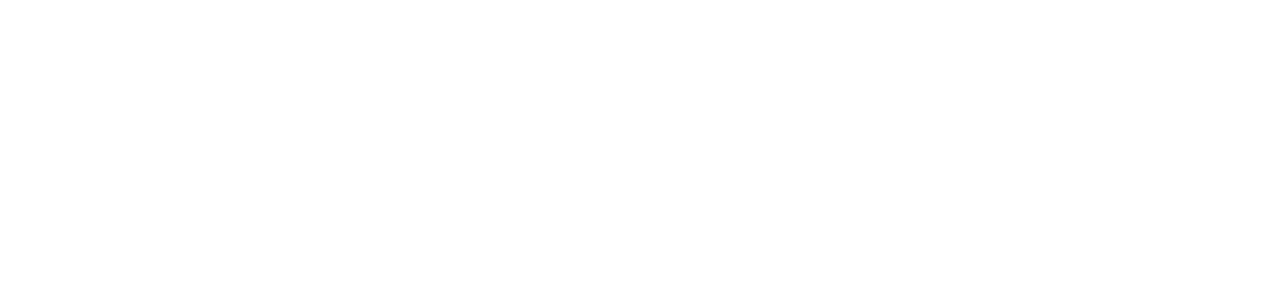
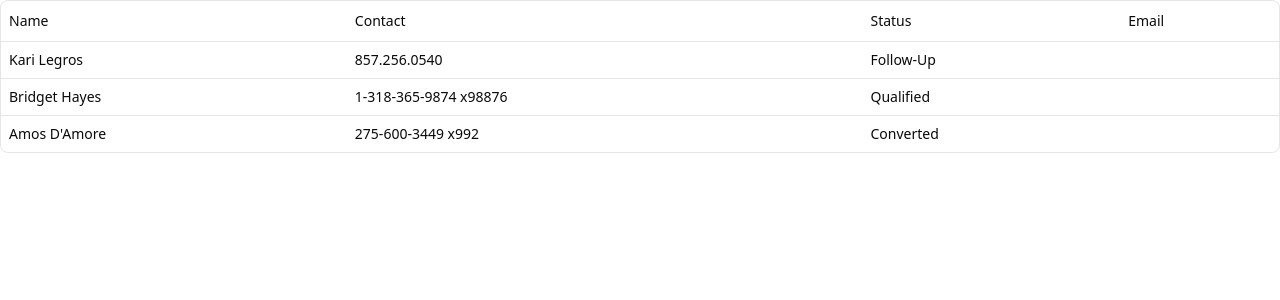
Before and after one commit to RaturiAR7/lead-manager, a React (Vite) app in the folder Frontend/: page / in a window 1280 px wide. Shown: the top 300 px of the page. Built offline with nearby package versions, Linux system fonts and the light colour scheme.

Commit message:
setup data table from shadCn

```diff
--- a/Frontend/package.json
+++ b/Frontend/package.json
@@ -11,6 +11,7 @@
   },
   "dependencies": {
     "@tailwindcss/vite": "^4.1.13",
+    "@tanstack/react-table": "^8.21.3",
     "axios": "^1.12.2",
     "class-variance-authority": "^0.7.1",
     "clsx": "^2.1.1",
--- /dev/null
+++ b/Frontend/src/components/leads/LeadsTable.tsx
@@ -0,0 +1,80 @@
+import type { ColumnDef } from "@tanstack/react-table";
+
+import {
+  flexRender,
+  getCoreRowModel,
+  useReactTable,
+} from "@tanstack/react-table";
+
+import {
+  Table,
+  TableBody,
+  TableCell,
+  TableHead,
+  TableHeader,
+  TableRow,
+} from "@/components/ui/table";
+
+
+interface DataTableProps<TData, TValue> {
+  columns: ColumnDef<TData, TValue>[];
+  data: TData[];
+}
+
+export function DataTable<TData, TValue>({
+  columns,
+  data,
+}: DataTableProps<TData, TValue>) {
+  const table = useReactTable({
+    data,
+    columns,
+    getCoreRowModel: getCoreRowModel(),
+  });
+
+  return (
+    <div className='overflow-hidden rounded-md border'>
+      <Table>
+        <TableHeader>
+          {table.getHeaderGroups().map((headerGroup) => (
+            <TableRow key={headerGroup.id}>
+              {headerGroup.headers.map((header) => {
+                return (
+                  <TableHead key={header.id}>
+                    {header.isPlaceholder
+                      ? null
+                      : flexRender(
+                          header.column.columnDef.header,
+                          header.getContext()
+                        )}
+                  </TableHead>
+                );
+              })}
+            </TableRow>
+          ))}
+        </TableHeader>
+        <TableBody>
+          {table.getRowModel().rows?.length ? (
+            table.getRowModel().rows.map((row) => (
+              <TableRow
+                key={row.id}
+                data-state={row.getIsSelected() && "selected"}
+              >
+                {row.getVisibleCells().map((cell) => (
+                  <TableCell key={cell.id}>
+                    {flexRender(cell.column.columnDef.cell, cell.getContext())}
+                  </TableCell>
+                ))}
+              </TableRow>
+            ))
+          ) : (
+            <TableRow>
+              <TableCell colSpan={columns.length} className='h-24 text-center'>
+                No results.
+              </TableCell>
+            </TableRow>
+          )}
+        </TableBody>
+      </Table>
+    </div>
+  );
+}
--- /dev/null
+++ b/Frontend/src/components/ui/table.tsx
@@ -0,0 +1,114 @@
+import * as React from "react"
+
+import { cn } from "@/lib/utils"
+
+function Table({ className, ...props }: React.ComponentProps<"table">) {
+  return (
+    <div
+      data-slot="table-container"
+      className="relative w-full overflow-x-auto"
+    >
+      <table
+        data-slot="table"
+        className={cn("w-full caption-bottom text-sm", className)}
+        {...props}
+      />
+    </div>
+  )
+}
+
+function TableHeader({ className, ...props }: React.ComponentProps<"thead">) {
+  return (
+    <thead
+      data-slot="table-header"
+      className={cn("[&_tr]:border-b", className)}
+      {...props}
+    />
+  )
+}
+
+function TableBody({ className, ...props }: React.ComponentProps<"tbody">) {
+  return (
+    <tbody
+      data-slot="table-body"
+      className={cn("[&_tr:last-child]:border-0", className)}
+      {...props}
+    />
+  )
+}
+
+function TableFooter({ className, ...props }: React.ComponentProps<"tfoot">) {
+  return (
+    <tfoot
+      data-slot="table-footer"
+      className={cn(
+        "bg-muted/50 border-t font-medium [&>tr]:last:border-b-0",
+        className
+      )}
+      {...props}
+    />
+  )
+}
+
+function TableRow({ className, ...props }: React.ComponentProps<"tr">) {
+  return (
+    <tr
+      data-slot="table-row"
+      className={cn(
+        "hover:bg-muted/50 data-[state=selected]:bg-muted border-b transition-colors",
+        className
+      )}
+      {...props}
+    />
+  )
+}
+
+function TableHead({ className, ...props }: React.ComponentProps<"th">) {
+  return (
+    <th
+      data-slot="table-head"
+      className={cn(
+        "text-foreground h-10 px-2 text-left align-middle font-medium whitespace-nowrap [&:has([role=checkbox])]:pr-0 [&>[role=checkbox]]:translate-y-[2px]",
+        className
+      )}
+      {...props}
+    />
+  )
+}
+
+function TableCell({ className, ...props }: React.ComponentProps<"td">) {
+  return (
+    <td
+      data-slot="table-cell"
+      className={cn(
+        "p-2 align-middle whitespace-nowrap [&:has([role=checkbox])]:pr-0 [&>[role=checkbox]]:translate-y-[2px]",
+        className
+      )}
+      {...props}
+    />
+  )
+}
+
+function TableCaption({
+  className,
+  ...props
+}: React.ComponentProps<"caption">) {
+  return (
+    <caption
+      data-slot="table-caption"
+      className={cn("text-muted-foreground mt-4 text-sm", className)}
+      {...props}
+    />
+  )
+}
+
+export {
+  Table,
+  TableHeader,
+  TableBody,
+  TableFooter,
+  TableHead,
+  TableRow,
+  TableCell,
+  TableCaption,
+}
--- a/Frontend/src/pages/App.tsx
+++ b/Frontend/src/pages/App.tsx
@@ -1,7 +1,48 @@
-import React from "react";
+import { DataTable } from "../components/leads/LeadsTable";
+import { columns, type Lead } from "@/types/lead";
+
+const sampleLeads: Lead[] = [
+  {
+    id: "1",
+    name: "Kari Legros",
+    contact: "857.256.0540",
+    status: "Follow-Up",
+    qualification: "Masters",
+    interest: "Mobile Development",
+    source: "Email Campaign",
+    assignedTo: "John Doe",
+    updatedAt: "May 22, 2025 11:02 PM",
+  },
+  {
+    id: "2",
+    name: "Bridget Hayes",
+    contact: "1-318-365-9874 x98876",
+    status: "Qualified",
+    qualification: "PhD",
+    interest: "Digital Marketing",
+    source: "Website",
+    assignedTo: "John Doe",
+    updatedAt: "May 21, 2025 11:34 PM",
+  },
+  {
+    id: "3",
+    name: "Amos D'Amore",
+    contact: "275-600-3449 x992",
+    status: "Converted",
+    qualification: "Bachelors",
+    interest: "Data Science",
+    source: "Social Media",
+    assignedTo: "Jane Smith",
+    updatedAt: "May 19, 2025 3:03 PM",
+  },
+];
 
 const App = () => {
-  return <div></div>;
+  return (
+    <div>
+      <DataTable columns={columns} data={sampleLeads} />
+    </div>
+  );
 };
 
 export default App;
--- a/Frontend/src/types/lead.ts
+++ b/Frontend/src/types/lead.ts
@@ -0,0 +1,30 @@
+export interface Lead {
+  id: string;
+  name: string;
+  contact: string;
+  status: "Qualified" | "Converted" | "Follow-Up" | "New";
+  qualification: string;
+  interest: string;
+  source: string;
+  assignedTo: string;
+  updatedAt: string;
+}
+import type { ColumnDef } from "@tanstack/react-table";
+export const columns: ColumnDef<Lead>[] = [
+  {
+    accessorKey: "name",
+    header: "Name",
+  },
+  {
+    accessorKey: "contact",
+    header: "Contact",
+  },
+  {
+    accessorKey: "status",
+    header: "Status",
+  },
+  {
+    accessorKey: "email",
+    header: "Email",
+  },
+];
```
Also changed, not shown: 1 other file (tests, documents, lock files or other folders).
